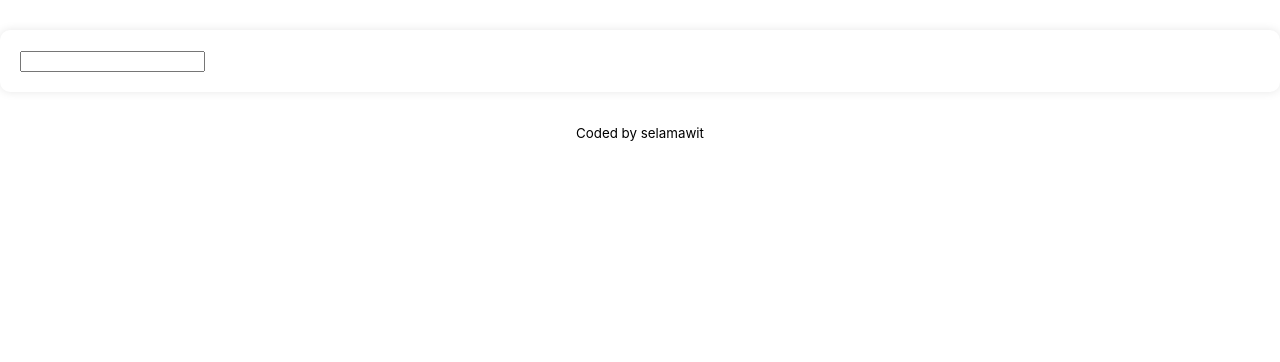
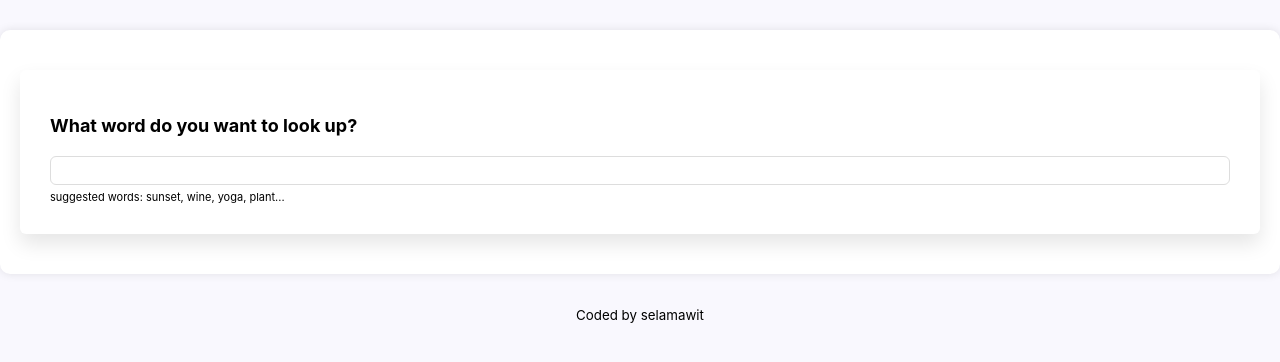
Before and after one commit to selamawit21-tsige/my-app, a React (Create React App) app: page / in a window 1280 px wide. Shown: the top 362 px of the page. Built offline with nearby package versions, Linux system fonts and the light colour scheme; no server answers.

Commit message:
adding css

```diff
--- a/src/App.css
+++ b/src/App.css
@@ -1,3 +1,11 @@
+body {
+  background: #f9f8fe;
+}
+
+a {
+  color: #9670f4;
+}
+
 .App-header {
   margin: 30px 0;
 }
--- a/src/Dictionary.css
+++ b/src/Dictionary.css
@@ -13,3 +13,29 @@
             align-items: center;
             background-color: #f0f0f0;
 }
+.Dictionary h1 {
+  font-size: 18px;
+  font-weight: bold;
+  margin-bottom: 20px;
+}
+
+.Dictionary section {
+  background: white;
+  padding: 30px;
+  border-radius: 6px;
+  box-shadow: 0 10px 20px rgb(0 0 0 / 10%);
+  margin: 20px 0;
+}
+
+.Dictionary input {
+  width: 100%;
+  border-radius: 6px;
+  padding: 6px 10px;
+  color: #333;
+  border: 1px solid #ddd;
+}
+
+.Dictionary .hint {
+  font-size: 11px;
+  margin-top: 5px;
+}
--- a/src/Dictionary.js
+++ b/src/Dictionary.js
@@ -3,32 +3,56 @@
 import Results from "./Results";
 import "./Dictionary.css";
 
-export default function Dictionary() {
-  let [keyword, setKeyword] = useState("");
+export default function Dictionary(props) {
+  let [keyword, setKeyword] = useState(props.defaultKeyword);
   let [results, setResults] = useState(null);
+  let [loaded, setLoaded] = useState(false);
 
   function handleResponse(response) {
     setResults(response.data[0]);
   }
 
-  function search(event) {
-    event.preventDefault();
-
+  function search() {
     // documentation: https://dictionaryapi.dev/e
      let apiUrl = `https://api.dictionaryapi.dev/api/v2/entries/en_US/${keyword}`;
     axios.get(apiUrl).then(handleResponse);
+  }
+
+  function handleSubmit(event) {
+    event.preventDefault();
+    search();
   }
 
   function handleKeywordChange(event) {
     setKeyword(event.target.value);
   }
 
+  function load() {
+    setLoaded(true);
+    search();
+  }
+
+  if (loaded) {
     return (
       <div className="Dictionary">
-      <form onSubmit={search}>
-        <input type="search" onChange={handleKeywordChange} />
+        <section>
+          <h1>What word do you want to look up?</h1>
+          <form onSubmit={handleSubmit}>
+            <input
+              type="search"
+              onChange={handleKeywordChange}
+              defaultValue={props.defaultKeyword}
+            />
           </form>
+          <div className="hint">
+            suggested words: sunset, wine, yoga, plant...
+          </div>
+        </section>
         <Results results={results} />
       </div>
     );
+  } else {
+    load();
+    return "Loading";
   }
+}
--- /dev/null
+++ b/src/Meaning.css
@@ -0,0 +1,11 @@
+.Meaning h3 {
+  font-size: 24px;
+  line-height: 1.5;
+  font-weight: bold;
+}
+
+.Meaning .example {
+  color: #70757a;
+  font-style: italic;
+  margin-top: 10px;
+}
--- a/src/Meaning.js
+++ b/src/Meaning.js
@@ -1,22 +1,18 @@
 import React from "react";
-import Synonyms from "./synonyms";
-
+import "./Meaning.css";
+import Synonyms from "./synonyms"
 
 export default function Meaning(props) {
-
   return (
     <div className="Meaning">
       <h3>{props.meaning.partOfSpeech}</h3>
       {props.meaning.definitions.map(function (definition, index) {
         return (
           <div key={index}>
-            <p>
-              <strong>Definition:</strong> {definition.definition}
-              <br />
-              <strong>Example:</strong>
-              <em>{definition.example}</em>
-              <Synonyms synonyms={definition.synonyms} />
-            </p>
+            <div className="definition">{definition.definition}</div>
+
+            <div className="example">{definition.example}</div>
+            <Synonyms synonyms={definition.synonyms} />
           </div>
         );
       })}
--- /dev/null
+++ b/src/Results.css
@@ -0,0 +1,5 @@
+.Results h2 {
+  font-size: 36px;
+  font-weight: bold;
+  line-height: 1.5;
+}
--- a/src/Results.js
+++ b/src/Results.js
@@ -1,16 +1,27 @@
 import React from "react";
+import Phonetic from "./phonetic"
 import Meaning from "./Meaning";
+import "./Results.css";
 
 export default function Results(props) {
   if (props.results) {
     return (
       <div className="Results">
-        <h2>{props.results.word}</h2>
+        <section>
+          <h2>{props.results.word}</h2>
+          {props.results.phonetics.map(function (phonetic, index) {
+            return (
+              <div key={index}>
+                <Phonetic phonetic={phonetic} />
+              </div>
+            );
+          })}
+        </section>
         {props.results.meanings.map(function (meaning, index) {
           return (
-            <div key={index}>
+            <section key={index}>
               <Meaning meaning={meaning} />
-            </div>
+            </section>
           );
         })}
       </div>
--- /dev/null
+++ b/src/phonetic.css
@@ -0,0 +1,24 @@
+.Phonetic {
+  margin: 20px 0;
+}
+
+.Phonetic a {
+  border: 1px solid #ddd;
+  text-decoration: none;
+  padding: 8px 15px;
+  font-size: 13px;
+  margin-right: 10px;
+  font-weight: bold;
+  border-radius: 20px;
+  transition: all 150ms ease-in-out;
+}
+
+.Phonetic a:hover {
+  background: #9670f4;
+  color: white;
+}
+
+.Phonetic .text {
+  opacity: 0.5;
+  font-weight: bold;
+}
--- a/src/phonetic.js
+++ b/src/phonetic.js
@@ -1,4 +1,5 @@
 import React from "react";
+import "./phonetic.css";
 
 export default function Phonetic(props) {
   console.log(props.phonetic);
@@ -7,8 +8,7 @@
       <a href={props.phonetic.audio} target="_blank" rel="noreferrer">
         Listen
       </a>
-      <br />
-      {props.phonetic.text}
+      <span className="text">{props.phonetic.text}</span>
     </div>
   );
 }
--- /dev/null
+++ b/src/synonyms.css
@@ -0,0 +1,11 @@
+.Synonyms {
+  margin: 15px 0 0;
+  padding: 0;
+}
+
+.Synonyms li {
+  font-size: 13px;
+  display: inline-block;
+  padding-right: 10px;
+  line-height: 1;
+}
--- a/src/synonyms.js
+++ b/src/synonyms.js
@@ -1,4 +1,5 @@
 import React from "react";
+import "./synonyms.css";
 
 export default function Synonyms(props) {
   if (props.synonyms) {
```
Lines whose indentation alone changed are shown as unchanged.
